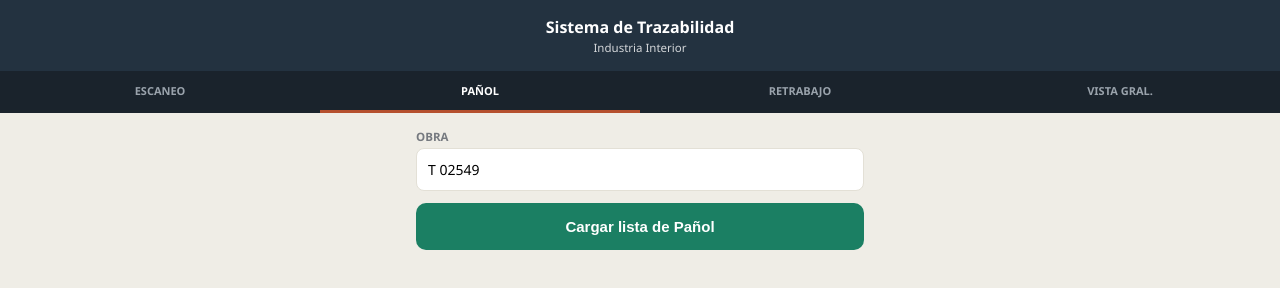
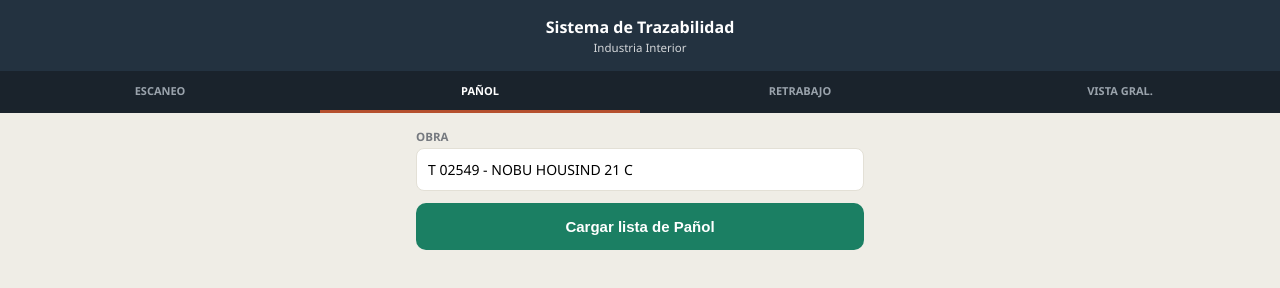
Before and after one commit to natyminnig-bit/trazabilidad-escaneo, a plain HTML site: page index.html in a window 1280 px wide. Both pictures are taken after a click on the element "PAÑOL". Drawn offline with Linux system fonts and the light colour scheme.

Commit message:
Update index.html

```diff
--- a/index.html
+++ b/index.html
@@ -191,7 +191,7 @@
   <div class="tabpanel" id="tabPanol">
     <div class="field">
       <label>Obra</label>
-      <input type="text" id="panolObra" placeholder="Ej: T 02549" value="T 02549">
+      <input type="text" id="panolObra" placeholder="Ej: T 02549 - NOBU HOUSIND 21 C" value="T 02549 - NOBU HOUSIND 21 C">
     </div>
     <button class="confirm-btn" style="margin-top:0;" onclick="cargarPanol()">Cargar lista de Pañol</button>
     <div id="panolLista" style="margin-top:16px;"></div>
```
